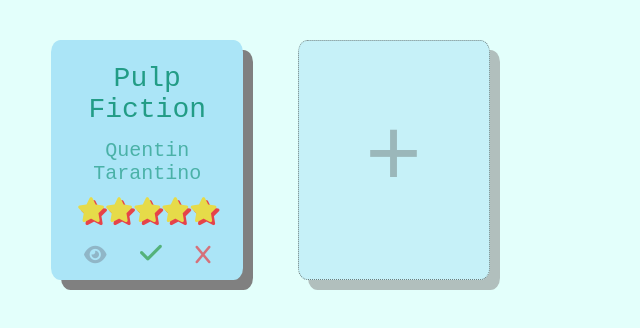
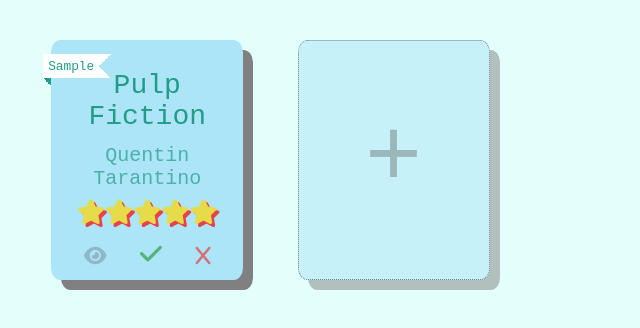
Before and after one commit to kpatel7c8/makeMyList, a plain HTML site: page index.html in a window 1280 px wide. Shown: the whole page, without its empty margins (0-640 px from the left). Drawn offline with Linux system fonts and the light colour scheme.

Commit message:
add ribbon

```diff
--- a/index.html
+++ b/index.html
@@ -12,7 +12,15 @@
 <body>
 	<div id="container">
 			<div class="card">
-				<div class="title">Pulp Fiction</div>
+				<div id="ribbonContainer">
+					<div id="ribbon">Sample</div>
+					<div id="triangleContainer">
+						<div id="triangle"></div>
+						<div id="triangle"></div>
+						<div id="triangle"></div>
+					</div>
+				</div>
+				<div class="title sample">Pulp Fiction</div>
 				<div class="cardContent director">Quentin Tarantino</div>
 				<div class="cardContent rating">
 					<i class="fa-solid fa-star fa-lg"></i><i class="fa-solid fa-star fa-lg"></i><i class="fa-solid fa-star fa-lg"></i><i class="fa-solid fa-star fa-lg"></i><i class="fa-solid fa-star fa-lg"></i>
--- a/style.css
+++ b/style.css
@@ -9,6 +9,53 @@ body {
   gap: 2rem;
   justify-items: center;
   margin: 2rem ;
+}
+
+#ribbonContainer {
+  display: flex;
+  gap: 0;
+
+}
+
+#ribbon {
+  display: flex;
+  margin: 0;
+  padding: 0;
+  height: 1.5rem;
+  width: 3.5rem;
+  background-color: white;
+  position: relative;
+  left: -1.5rem;
+  top: -.5rem;
+  font-size: 0.8rem;
+  align-items: center;
+  justify-content: center;
+}
+
+#triangle {
+  position: relative;
+  left: -1.5rem;
+  top: -.5rem;
+  margin: 0;
+  padding: 0;
+  height: 0.75rem;
+  width: 0.75rem;
+  background: linear-gradient(45deg, white 50%, #abe5f7 0%);
+}
+
+#triangle:first-of-type {
+  background: linear-gradient(135deg, white 50%, #abe5f7 0%);
+}
+
+#triangle:last-of-type {
+  position: relative;
+  left: -5.25rem;
+  height: .5rem;
+  background: linear-gradient(45deg, #e3fffb 60%, #229c86 0%);
+}
+
+.sample {
+  margin-top: -2.3rem;
 }
 
 .button {
```
